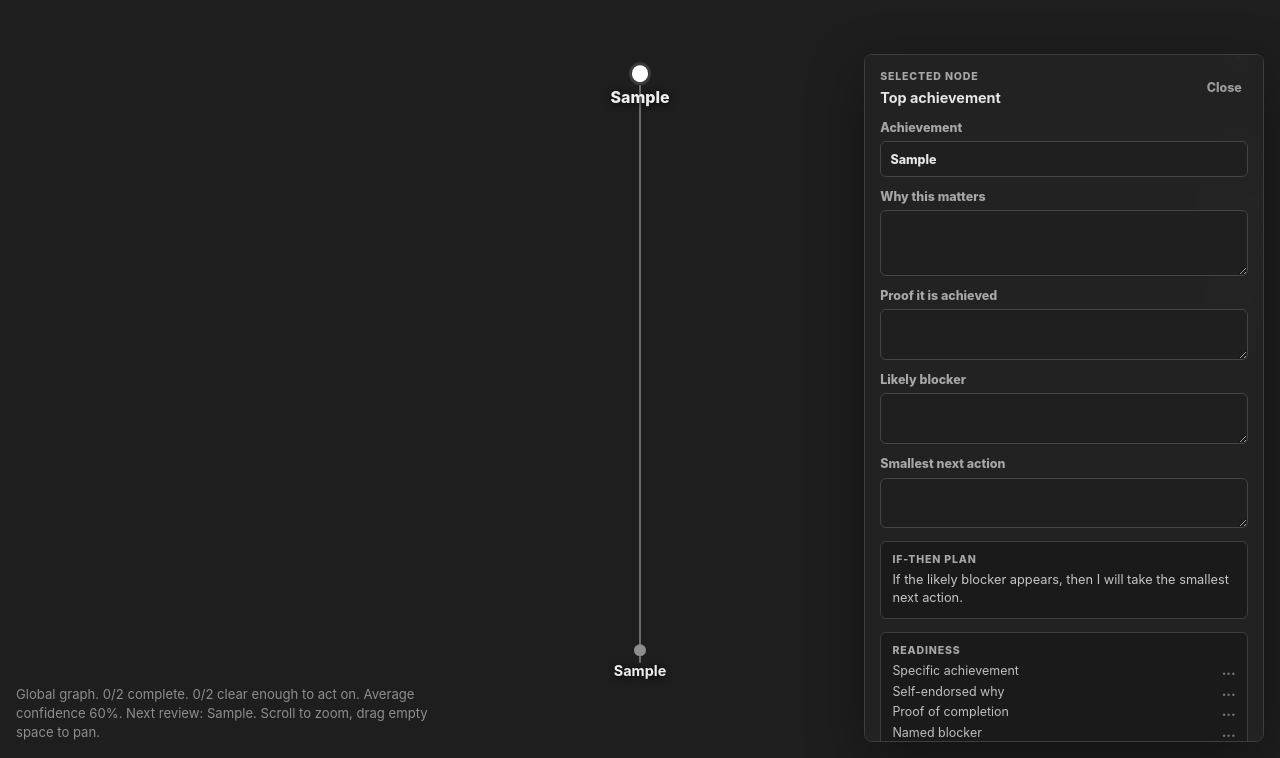
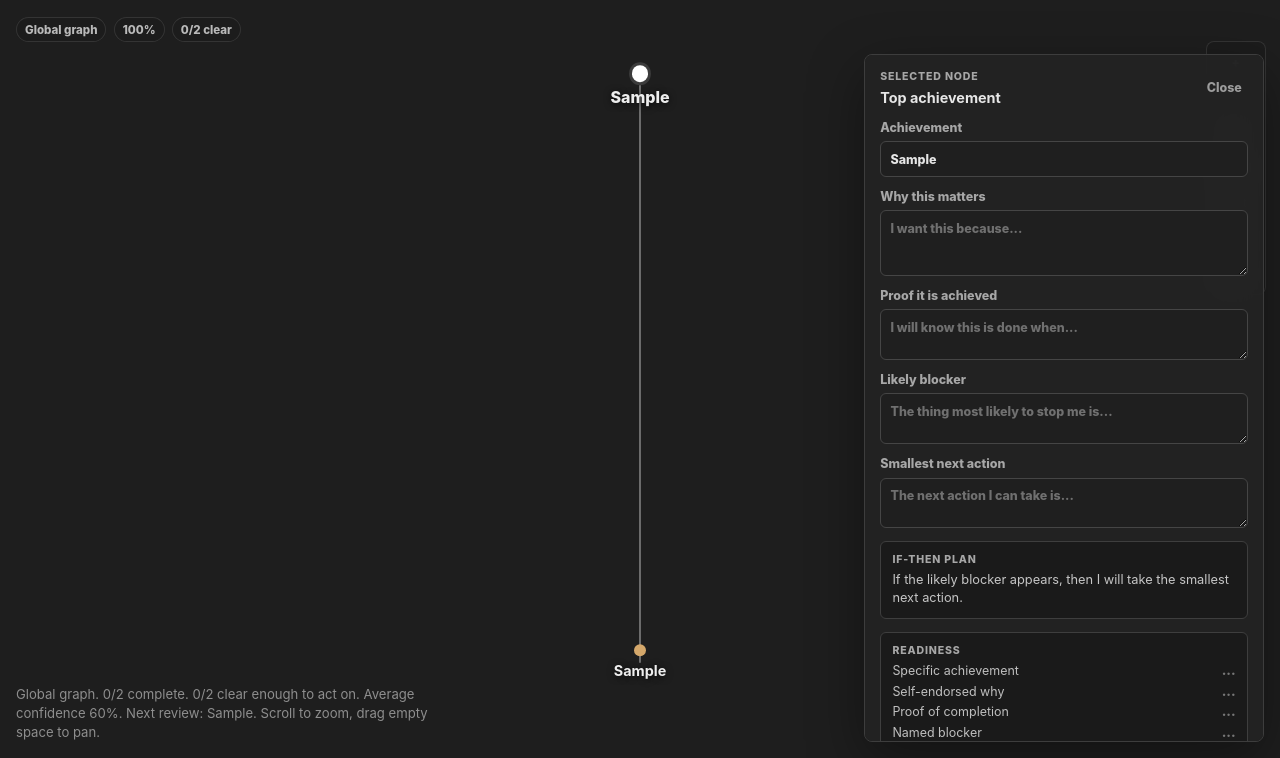
Before and after one commit to umutakarsu/achivement-, a plain HTML site: page index.html in a window 1280 px wide. Both pictures are taken after typing "Sample", "Sample" into the empty fields and a click on the button "Create graph". Shown: the part 42-800 px from the top of the page. Drawn offline with Linux system fonts and the light colour scheme.

Commit message:
polish graph ux controls

```diff
--- a/app.js
+++ b/app.js
@@ -16,7 +16,7 @@ const exampleNodes = [
   {
     id: "base-fitness",
     parentId: "top",
-    title: "Build a running base",
+    title: "Build running base",
     why: "Repeated easy runs make the bigger goal feel normal instead of heroic.",
     blocker: "Starting too hard and getting sore.",
     confidence: 80,
@@ -28,7 +28,7 @@ const exampleNodes = [
   {
     id: "fuel-recovery",
     parentId: "top",
-    title: "Learn fuel and recovery",
+    title: "Learn fuel recovery",
     why: "The goal becomes safer when my body has a recovery system.",
     blocker: "Forgetting meals after long sessions.",
     confidence: 60,
@@ -40,7 +40,7 @@ const exampleNodes = [
   {
     id: "shoes",
     parentId: "base-fitness",
-    title: "Choose shoes that fit",
+    title: "Choose fitted shoes",
     why: "Reducing pain makes the habit easier to repeat.",
     blocker: "Overthinking gear choices.",
     confidence: 90,
@@ -52,7 +52,7 @@ const exampleNodes = [
   {
     id: "routes",
     parentId: "base-fitness",
-    title: "Save default routes",
+    title: "Save run routes",
     why: "A default route removes decision fatigue.",
     blocker: "Weather and dark evenings.",
     confidence: 70,
@@ -76,7 +76,7 @@ const exampleNodes = [
   {
     id: "race-fuel",
     parentId: "fuel-recovery",
-    title: "Practice race fuel",
+    title: "Practice fueling",
     why: "Confidence grows when race day feels familiar.",
     blocker: "Trying new food too late.",
     confidence: 55,
@@ -99,6 +99,9 @@ const mapEl = document.querySelector("#achievementMap");
 const linkLayer = document.querySelector("#linkLayer");
 const template = document.querySelector("#nodeTemplate");
 const graphHint = document.querySelector("#graphHint");
+const modeLabel = document.querySelector("#modeLabel");
+const zoomLabel = document.querySelector("#zoomLabel");
+const readinessSummary = document.querySelector("#readinessSummary");
 const inspector = document.querySelector("#inspector");
 const inspectorPath = document.querySelector("#inspectorPath");
 const ifThenPreview = document.querySelector("#ifThenPreview");
@@ -115,6 +118,7 @@ const inputs = {
   confidence: document.querySelector("#confidenceInput"),
   friction: document.querySelector("#frictionInput"),
 };
+const focusButton = document.querySelector("#focusButton");
 
 const view = {
   scale: 1,
@@ -327,6 +331,7 @@ function renderGraph() {
 function renderHint() {
   if (!nodes.length) {
     graphHint.textContent = "";
+    readinessSummary.textContent = "0 clear";
     return;
   }
 
@@ -337,6 +342,8 @@ function renderHint() {
     nodes.reduce((total, node) => total + Number(node.confidence || 0), 0) / nodes.length,
   );
   const mode = view.focusMode ? "Local focus" : "Global graph";
+  modeLabel.textContent = mode;
+  readinessSummary.textContent = `${ready}/${nodes.length} clear`;
   graphHint.textContent = `${mode}. ${done}/${nodes.length} complete. ${ready}/${nodes.length} clear enough to act on. Average confidence ${avgConfidence}%. Next review: ${next?.title || "none"}. Scroll to zoom, drag empty space to pan.`;
 }
 
@@ -407,6 +414,8 @@ function applyViewTransform() {
   const transform = `translate(${view.x}px, ${view.y}px) scale(${view.scale})`;
   mapEl.style.transform = transform;
   linkLayer.style.transform = transform;
+  zoomLabel.textContent = `${Math.round(view.scale * 100)}%`;
+  focusButton.classList.toggle("is-active", view.focusMode);
   graphShell.classList.toggle("is-zoomed-out", view.scale < 0.72);
   graphShell.classList.toggle("is-focus-mode", view.focusMode);
 }
--- a/index.html
+++ b/index.html
@@ -25,22 +25,50 @@
         <div id="achievementMap" class="graph-nodes" aria-label="Achievement nodes"></div>
       </section>
 
+      <aside class="graph-status" aria-label="Graph status">
+        <span id="modeLabel">Global graph</span>
+        <span id="zoomLabel">100%</span>
+        <span id="readinessSummary">0 clear</span>
+      </aside>
+
       <aside class="graph-hint" id="graphHint" aria-live="polite"></aside>
 
       <nav class="right-rail" aria-label="Graph controls">
-        <button id="zoomInButton" type="button" aria-label="Zoom in">+</button>
-        <button id="zoomOutButton" type="button" aria-label="Zoom out">-</button>
-        <button id="fitButton" type="button" aria-label="Fit graph">[]</button>
-        <button id="focusButton" type="button" aria-label="Toggle local graph focus">focus</button>
-        <button id="inspectorToggle" type="button" aria-label="Toggle selected achievement editor">o</button>
-        <button id="addChildButton" type="button" aria-label="Add supporting achievement">add</button>
-        <button id="nextNodeButton" type="button" aria-label="Review next unclear achievement">?</button>
+        <button id="zoomInButton" type="button" aria-label="Zoom in" data-tip="Zoom in">+</button>
+        <button id="zoomOutButton" type="button" aria-label="Zoom out" data-tip="Zoom out">-</button>
+        <button id="fitButton" type="button" aria-label="Fit graph" data-tip="Reset view">Fit</button>
+        <button id="focusButton" type="button" aria-label="Toggle local graph focus" data-tip="Local graph">
+          Local
+        </button>
+        <button
+          id="inspectorToggle"
+          type="button"
+          aria-label="Toggle selected achievement editor"
+          data-tip="Edit node"
+        >
+          Edit
+        </button>
+        <button id="addChildButton" type="button" aria-label="Add supporting achievement" data-tip="Add child">
+          Add
+        </button>
+        <button
+          id="nextNodeButton"
+          type="button"
+          aria-label="Review next unclear achievement"
+          data-tip="Next unclear"
+        >
+          Next
+        </button>
       </nav>
 
       <section class="setup-panel" id="setupPanel" aria-label="Create achievement map">
         <div class="setup-card">
           <p class="eyebrow">Start with the peak</p>
           <h2>What is the achievement you want at the top?</h2>
+          <p class="setup-copy">
+            Keep the graph simple first. Add only the achievements that must become true before the peak
+            can happen.
+          </p>
           <label>
             Top achievement
             <input
@@ -57,6 +85,7 @@
               rows="5"
               placeholder="One per line, like: validate the idea&#10;build the first version&#10;get 10 users"
             ></textarea>
+            <span class="field-help">These become the first linked nodes under your top achievement.</span>
           </label>
           <div class="setup-actions">
             <button id="createMapButton" type="button">Create graph</button>
@@ -76,27 +105,27 @@
 
         <label>
           Achievement
-          <input id="titleInput" type="text" />
+          <input id="titleInput" type="text" placeholder="Specific achievement, not a vague theme" />
         </label>
 
         <label>
           Why this matters
-          <textarea id="whyInput" rows="3"></textarea>
+          <textarea id="whyInput" rows="3" placeholder="I want this because..."></textarea>
         </label>
 
         <label>
           Proof it is achieved
-          <textarea id="evidenceInput" rows="2"></textarea>
+          <textarea id="evidenceInput" rows="2" placeholder="I will know this is done when..."></textarea>
         </label>
 
         <label>
           Likely blocker
-          <textarea id="blockerInput" rows="2"></textarea>
+          <textarea id="blockerInput" rows="2" placeholder="The thing most likely to stop me is..."></textarea>
         </label>
 
         <label>
           Smallest next action
-          <textarea id="actionInput" rows="2"></textarea>
+          <textarea id="actionInput" rows="2" placeholder="The next action I can take is..."></textarea>
         </label>
 
         <div class="if-then-box">
--- a/styles.css
+++ b/styles.css
@@ -11,6 +11,7 @@
   --link-hot: #777777;
   --node: #b9b9b9;
   --node-dim: #6d6d6d;
+  --warning: #d5a86b;
   --danger: #d47a7a;
   --focus: #8fb8ff;
 }
@@ -200,7 +201,7 @@ button {
 }
 
 .graph-node.is-low-confidence .node-dot {
-  background: #8e8e8e;
+  background: var(--warning);
 }
 
 .graph-node.is-selected .node-dot,
@@ -234,17 +235,73 @@ button {
   right: 0.9rem;
   z-index: 7;
   display: grid;
-  gap: 1rem;
+  gap: 0.25rem;
+  padding: 0.3rem;
+  border: 1px solid rgba(80, 80, 80, 0.48);
+  border-radius: 8px;
+  background: rgba(28, 28, 28, 0.72);
+  backdrop-filter: blur(12px);
 }
 
 .right-rail button {
+  position: relative;
   display: grid;
-  min-width: 2rem;
-  height: 2rem;
+  min-width: 3rem;
+  height: 1.95rem;
   place-items: center;
   padding: 0 0.35rem;
   color: #a8a8a8;
-  font-size: 0.95rem;
+  font-size: 0.72rem;
+  letter-spacing: 0.01em;
+}
+
+.right-rail button.is-active {
+  background: #303030;
+  color: #eeeeee;
+}
+
+.right-rail button:hover::before,
+.right-rail button:focus-visible::before {
+  content: attr(data-tip);
+  position: absolute;
+  right: calc(100% + 0.55rem);
+  top: 50%;
+  width: max-content;
+  max-width: 10rem;
+  padding: 0.32rem 0.45rem;
+  border: 1px solid var(--line);
+  border-radius: 6px;
+  background: rgba(34, 34, 34, 0.96);
+  color: #e8e8e8;
+  font-size: 0.72rem;
+  font-weight: 800;
+  line-height: 1;
+  transform: translateY(-50%);
+  pointer-events: none;
+}
+
+.graph-status {
+  position: absolute;
+  top: 3.7rem;
+  left: 1rem;
+  z-index: 5;
+  display: flex;
+  gap: 0.45rem;
+  align-items: center;
+  flex-wrap: wrap;
+  max-width: min(34rem, calc(100vw - 6rem));
+  pointer-events: none;
+}
+
+.graph-status span {
+  padding: 0.28rem 0.5rem;
+  border: 1px solid rgba(80, 80, 80, 0.48);
+  border-radius: 999px;
+  background: rgba(28, 28, 28, 0.72);
+  color: #b9b9b9;
+  font-size: 0.72rem;
+  font-weight: 800;
+  backdrop-filter: blur(12px);
 }
 
 .graph-hint {
@@ -290,6 +347,13 @@ button {
   margin: 0 0 1rem;
   font-size: 1.5rem;
   line-height: 1.1;
+}
+
+.setup-copy {
+  margin: -0.35rem 0 1rem;
+  color: var(--muted);
+  font-size: 0.88rem;
+  line-height: 1.45;
 }
 
 .setup-actions,
@@ -363,6 +427,13 @@ label {
   font-weight: 800;
 }
 
+.field-help {
+  color: #858585;
+  font-size: 0.72rem;
+  font-weight: 650;
+  line-height: 1.35;
+}
+
 input,
 textarea,
 select {
@@ -372,6 +443,11 @@ select {
   background: #1f1f1f;
   color: var(--ink);
   padding: 0.58rem;
+}
+
+::placeholder {
+  color: #707070;
+  opacity: 1;
 }
 
 textarea {
@@ -485,6 +561,16 @@ input[type="range"] {
     min-height: 42rem;
   }
 
+  .graph-status {
+    top: 3.25rem;
+    left: 0.7rem;
+    max-width: calc(100vw - 5.5rem);
+  }
+
+  .graph-status span {
+    font-size: 0.66rem;
+  }
+
   .graph-node {
     width: 6.2rem;
   }
@@ -495,6 +581,17 @@ input[type="range"] {
 
   .graph-hint {
     display: none;
+  }
+
+  .right-rail {
+    top: 4rem;
+    right: 0.5rem;
+  }
+
+  .right-rail button {
+    min-width: 2.5rem;
+    height: 1.8rem;
+    font-size: 0.64rem;
   }
 
   .inspector {
```
